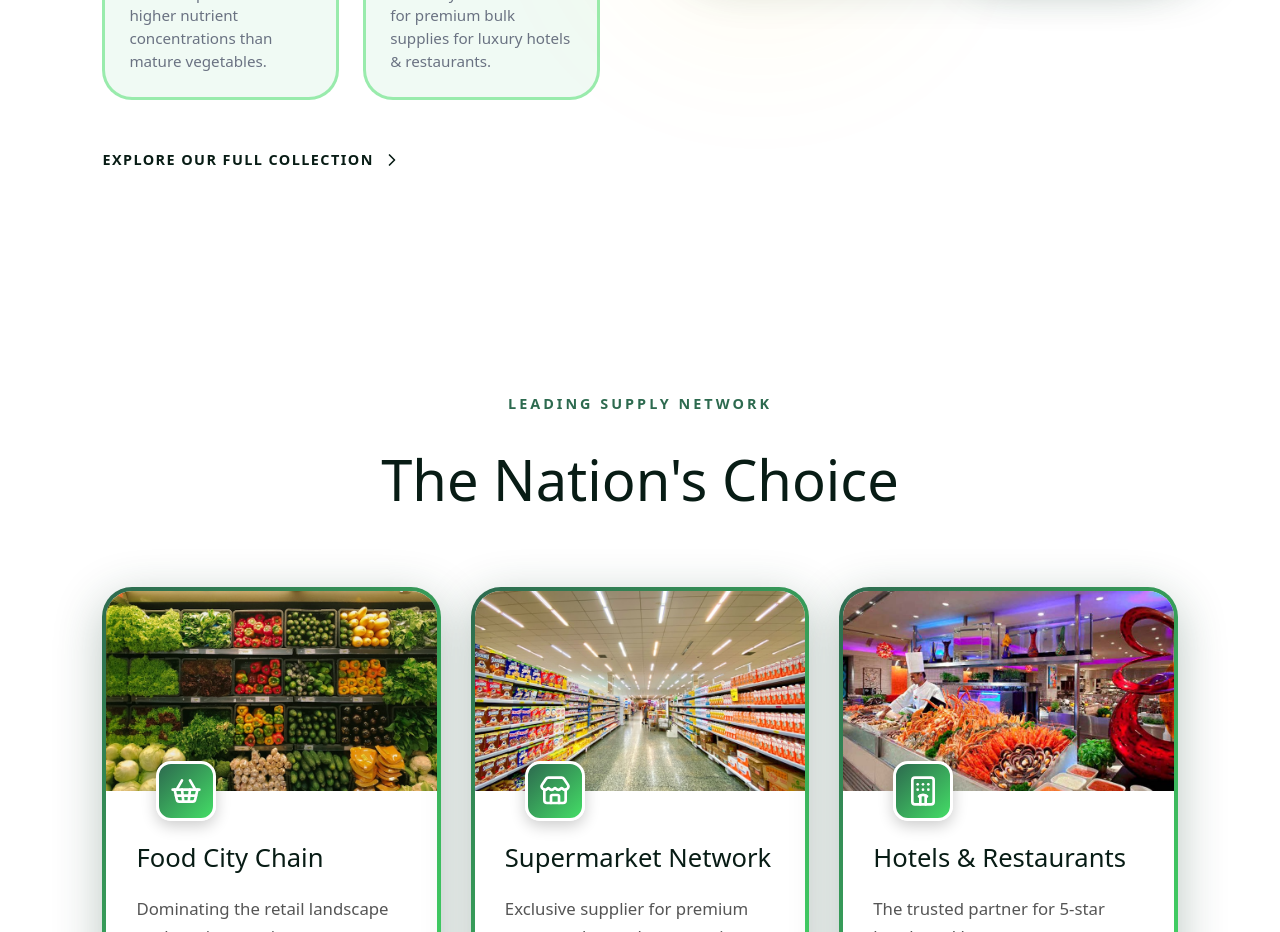
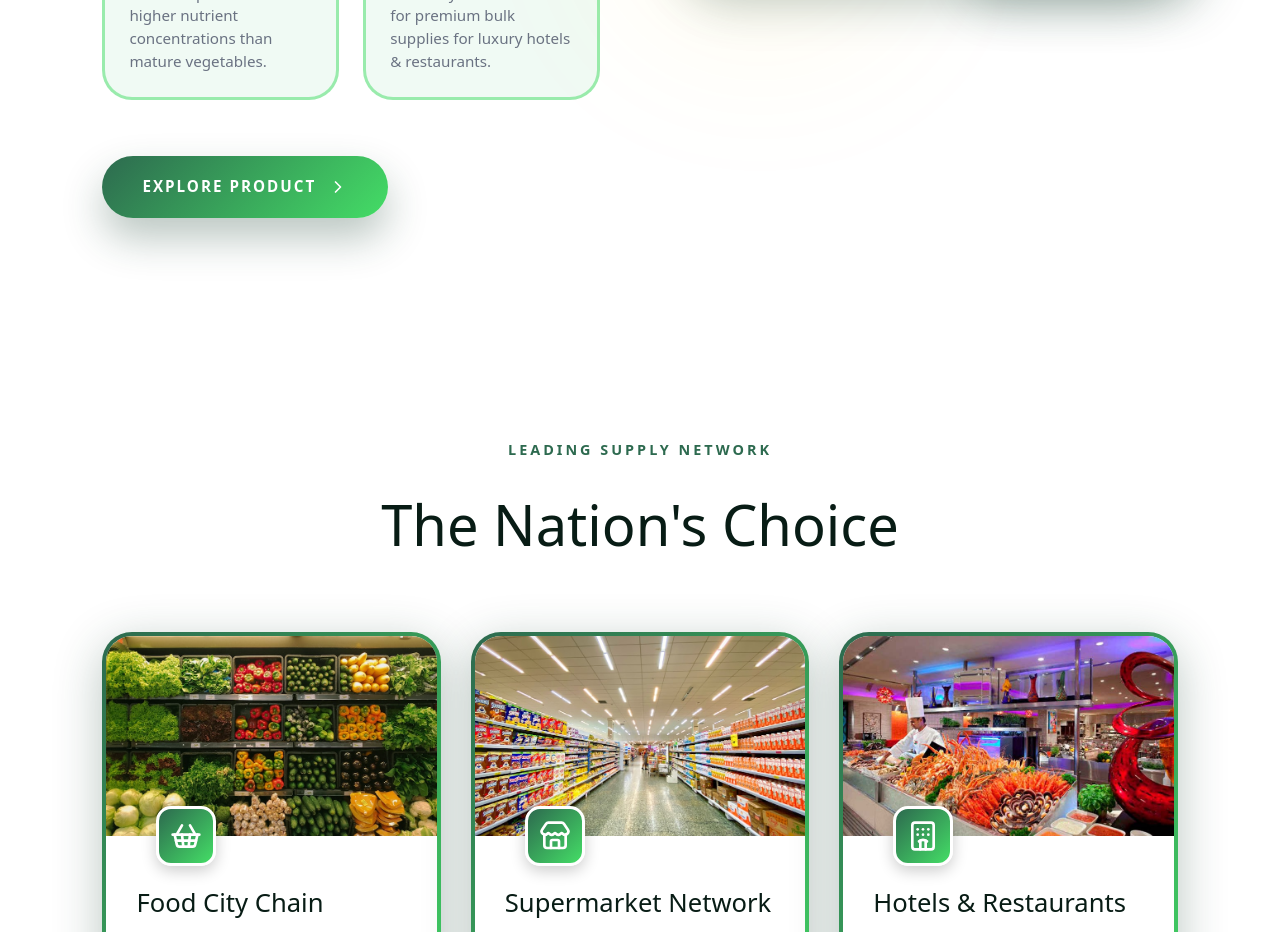
Before and after one commit to Piyumal-Bandaranayake/micro-seeds-project, a Next.js app: page / in a window 1280 px wide. Shown: the part 1980-2912 px from the top of the page. Built offline with nearby package versions, Linux system fonts and the light colour scheme; a web font is replaced by a local one.

Commit message:
feat: add Explanation component displaying microgreens information, features, and an image slideshow.

```diff
--- a/src/components/Explanation.jsx
+++ b/src/components/Explanation.jsx
@@ -1,5 +1,6 @@
 "use client";
 import React, { useState, useEffect } from "react";
+import Link from "next/link";
 import { Leaf, HeartPulse, ShoppingCart, Sparkles, ChevronRight } from "lucide-react";
 
 export default function Explanation() {
@@ -75,9 +76,9 @@ export default function Explanation() {
                         ))}
                     </div>
 
-                    <button className="flex items-center gap-2 text-[var(--color-primary)] font-black uppercase tracking-widest text-[0.9rem] hover:text-[var(--color-primary-vibrant)] transition-colors pt-4 group">
-                        Explore Our Full Collection <ChevronRight size={20} className="transition-transform group-hover:translate-x-2" />
-                    </button>
+                    <Link href="#products" className="inline-flex items-center justify-center gap-[12px] px-[40px] py-[18px] rounded-full font-black uppercase tracking-[2px] text-[0.95rem] transition-all duration-500 bg-grad-pure text-white border-none shadow-[0_20px_40px_rgba(27,67,50,0.3)] hover:-translate-y-[8px] hover:shadow-[0_25px_50px_rgba(68,221,102,0.4)] group w-max mt-6">
+                        Explore Product <ChevronRight size={20} className="transition-transform group-hover:translate-x-2" />
+                    </Link>
                 </div>
 
                 {/* Right Side: Slideshow */}
```
